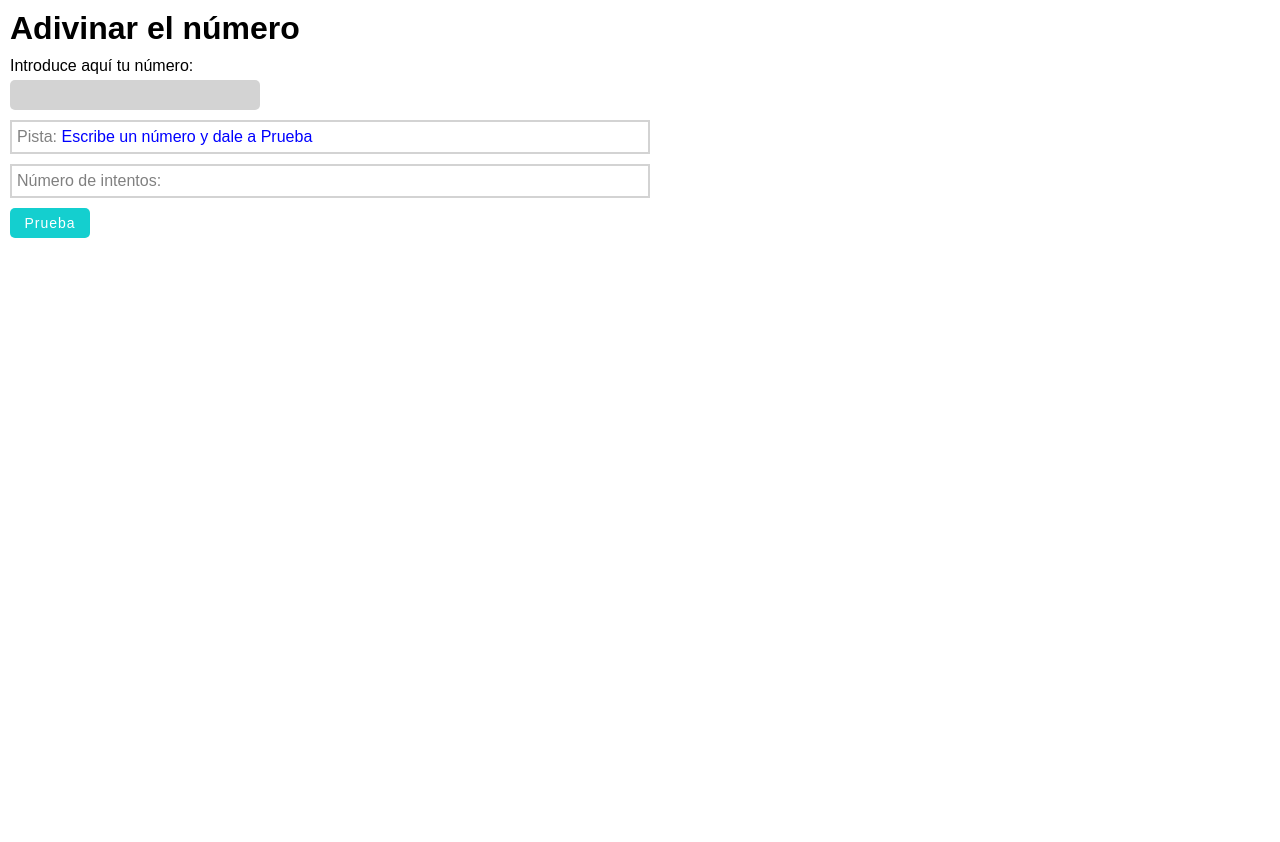
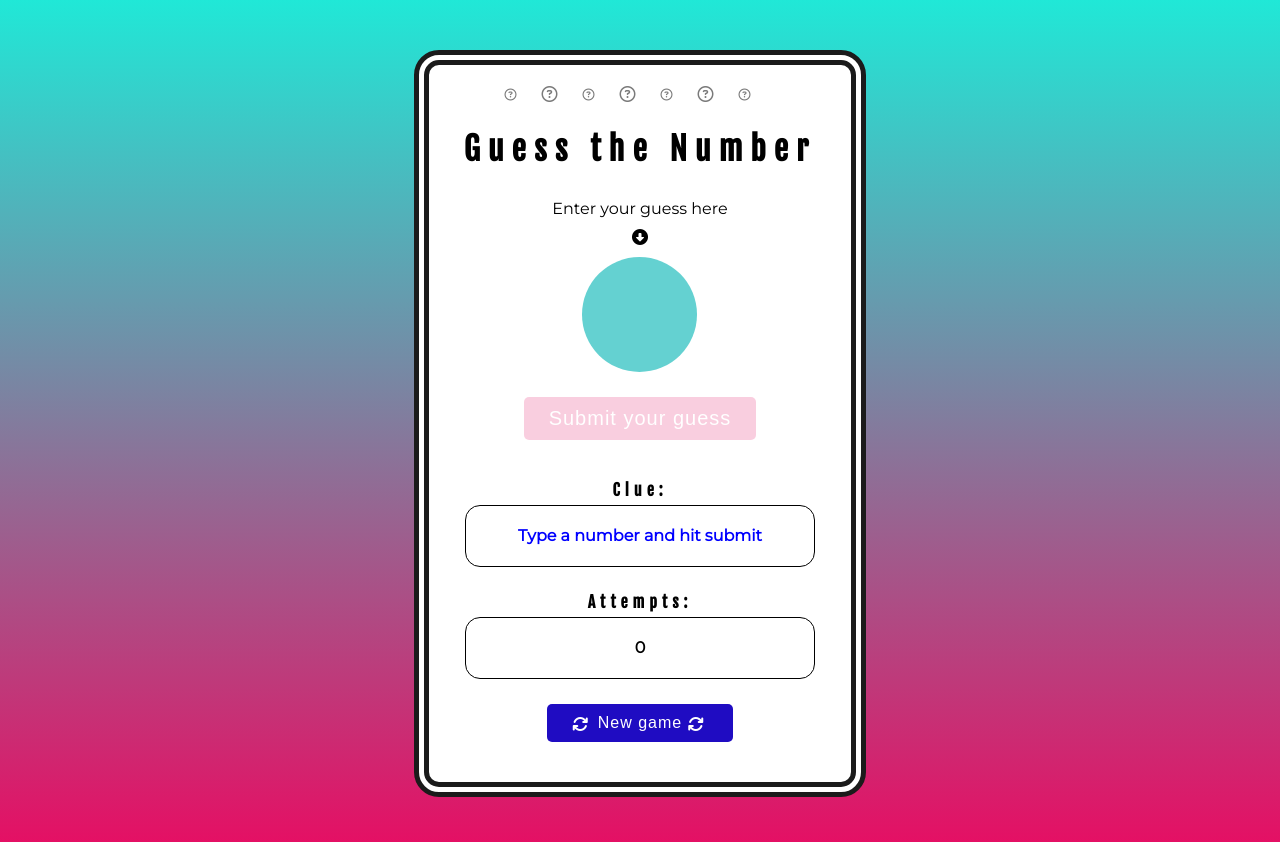
Before and after one commit to kaylacrane/guess-the-number-game, a plain HTML site: page index.html in a window 1280 px wide. Before the commit the page ends 800 px from the top, so only its background shows below. Drawn offline with Linux system fonts and the light colour scheme.

Commit message:
address improvements suggested by teachers

```diff
--- a/css/main.css
+++ b/css/main.css
@@ -2,50 +2,121 @@
   box-sizing: border-box;
   padding: 0;
   margin: 0;
+  outline-style: none;
 }
 html {
-  font-family: Arial, Helvetica, sans-serif;
+  font-family: 'Montserrat', sans-serif;
   font-size: 16px;
 }
-
-.title,
-.form {
-  margin-left: 10px;
-  margin-top: 10px;
+body {
+  height: 100vh;
+  width: 100vw;
+  background-image: linear-gradient(rgb(32, 232, 215), rgb(230, 14, 99));
+}
+.container {
+  display: flex;
+  flex-direction: column;
+  align-items: center;
+  width: fit-content;
+  height: fit-content;
+  margin: 50px auto 0;
+  border: 15px double rgb(27, 27, 27);
+  border-radius: 25px;
+  padding: 20px;
+  background-color: white;
 }
 .form {
   display: flex;
   flex-direction: column;
+  justify-content: center;
+  align-items: center;
+}
+.title {
+  text-align: center;
+  font-family: 'Fjalla One', sans-serif;
+  letter-spacing: 8px;
+  margin: 25px 15px;
+}
+.title__icons {
+  letter-spacing: 25px;
+  color: rgb(122, 122, 122);
+}
+.guess {
+  display: block;
+  text-align: center;
+  padding: 5px;
 }
 .user-number {
-  width: 250px;
-  background-color: lightgrey;
+  width: 115px;
+  background-color: rgb(100, 209, 209);
+  color: white;
+  font-size: 50px;
+  text-align: center;
   border-style: none;
-  line-height: 30px;
-  border-radius: 5px;
+  height: 115px;
+  border-radius: 50%;
   margin: 5px 0;
   padding-left: 5px;
 }
-
-.submit-button {
+.button {
   display: inline-block;
-  width: 80px;
-  line-height: 30px;
+  width: fit-content;
   color: white;
-  font-size: 14px;
+  font-size: 16px;
   letter-spacing: 1px;
-  background-color: rgb(20, 207, 207);
+  background-color: rgb(31, 12, 194);
   border-style: none;
   border-radius: 5px;
-  margin: 5px 0;
+  margin: 20px;
+  padding: 10px 25px;
+}
+.button:hover {
+  box-shadow: 0 0 10px 5px grey;
+}
+.submit-button {
+  opacity: 0.2;
+  font-size: 20px;
+  background-color: rgb(230, 14, 99);
 }
 .msg-box {
-  border: 2px solid lightgrey;
+  border: 1px solid rgb(0, 0, 0);
   margin: 5px 0;
-  max-width: 50vw;
+  width: 350px;
   line-height: 30px;
-  padding-left: 5px;
+  padding: 15px;
+  border-radius: 15px;
+  text-align: center;
+  font-size: 16px;
+}
+.msg-clue {
+  font-weight: bold;
 }
 .box-title {
-  color: grey;
+  color: black;
+  font-family: 'Fjalla One', sans-serif;
+  letter-spacing: 5px;
+  margin: 20px auto 0;
+  font-weight: bold;
 }
+.newGame-container {
+  display: flex;
+}
+.newGame-button {
+  display: inline-block;
+}
+.newGame-button:before {
+  font-family: 'Font Awesome 5 Free';
+  content: '\f021';
+  display: inline-block;
+  padding-right: 3px;
+  vertical-align: middle;
+  font-weight: 900;
+}
+.newGame-button:after {
+  font-family: 'Font Awesome 5 Free';
+  content: '\f021';
+  display: inline-block;
+  padding-right: 3px;
+  vertical-align: middle;
+  font-weight: 900;
+}
--- a/index.html
+++ b/index.html
@@ -4,36 +4,68 @@
     <meta charset="UTF-8" />
     <meta name="viewport" content="width=device-width, initial-scale=1.0" />
     <meta http-equiv="X-UA-Compatible" content="ie=edge" />
-    <title>Adivinar el número</title>
+    <script
+      src="https://kit.fontawesome.com/c75582e3c5.js"
+      crossorigin="anonymous"
+    ></script>
+    <link
+      href="https://fonts.googleapis.com/css2?family=Fjalla+One&family=Montserrat&display=swap"
+      rel="stylesheet"
+    />
+    <title>Guess the Number</title>
     <link href="./css/main.css" rel="stylesheet" />
   </head>
   <body>
-    <h1 class="title">Adivinar el número</h1>
+    <div class="container">
+      <span class="title__icons"
+        ><i class="far fa-question-circle fa-xs"></i
+        ><i class="far fa-question-circle"></i
+        ><i class="far fa-question-circle fa-xs"></i
+        ><i class="far fa-question-circle"></i
+        ><i class="far fa-question-circle fa-xs"></i
+        ><i class="far fa-question-circle"></i
+        ><i class="far fa-question-circle fa-xs"></i
+      ></span>
+      <h1 class="title">Guess the Number</h1>
+
       <form action="" method="POST" class="form">
-      <label for="userNumber">Introduce aquí tu número:</label>
+        <label for="userNumber"
+          ><span class="guess">Enter your guess here</span>
+          <span class="guess"
+            ><i class="fas fa-arrow-alt-circle-down"></i> </span
+        ></label>
         <input
           type="number"
           name=""
           id="userNumber"
           class="user-number js-user-number"
         />
-
+        <button
+          id="submit-button"
+          class="button submit-button js-submit-button"
+          type="button"
+          disabled
+        >
+          Submit your guess
+        </button>
+        <span class="box-title">Clue: </span>
         <div class="msg-box clues">
-        <span class="box-title">Pista: </span><span class="js-clues-msg"></span>
+          <span class="msg-clue js-clues-msg"></span>
         </div>
+        <span class="box-title">Attempts: </span>
         <div class="msg-box attempts">
-        <span class="box-title">Número de intentos: </span
-        ><span class="js-attempts-msg"></span>
+          <span class="msg-clue js-attempts-msg">0</span>
+        </div>
+        <button
+          id="newGame-button"
+          class="button newGame-button js-newGame-button"
+          type="reset"
+        >
+          New game
+        </button>
+      </form>
     </div>
 
-      <button
-        id="submit-button"
-        class="submit-button js-submit-button"
-        type="button"
-      >
-        Prueba
-      </button>
-    </form>
     <script src="./js/main.js" type="text/javascript"></script>
   </body>
 </html>
--- a/js/main.js
+++ b/js/main.js
@@ -1,77 +1,99 @@
 'use strict';
 
-//SELECTORS -- document.querySelector("");
-const secretNumber = getRandomNumber(100);
+//SELECTORS
+let secretNumber = getRandomNumber(100);
+const userInput = document.querySelector('.js-user-number');
+const cluesMsgBox = document.querySelector('.js-clues-msg');
+const attemptsMsg = document.querySelector('.js-attempts-msg');
+const submitButton = document.querySelector('.js-submit-button');
+const newGameButton = document.querySelector('.js-newGame-button');
+
+let userNumber;
+let attempts = 0;
+
 console.log(`El número aleatorio es ${secretNumber}`);
 
-const userInput = document.querySelector('.js-user-number');
-let userNumber = 0;
-
-const cluesMsg = document.querySelector('.js-clues-msg');
-const attemptsMsg = document.querySelector('.js-attempts-msg');
-
-const button = document.querySelector('.js-submit-button');
-
-let attempts = 0;
-
-/* Messages to display in clues box */
-const defaultMsg = 'Escribe un número y dale a Prueba';
-const tooHighMsg = 'Demasiado alto...';
-const tooLowMsg = 'Demasiado bajo...';
-const numberLimitMsg = 'El número debe estar entre 1 y 100';
-const winnerMsg = 'Has ganado campeona!!!';
-
-/*set default cluesMsg text*/
-cluesMsg.innerHTML = defaultMsg;
-cluesMsg.style.color = 'blue';
-
 //FUNCTIONS
-/*generate secret random number upon loading page*/
+/*generates secret random number upon loading page*/
 function getRandomNumber(max) {
   return Math.ceil(Math.random() * max);
 }
-/*collect data from user number input*/
+/*collects data from user number input*/
 function getUserNumber() {
   userNumber = parseInt(userInput.value);
   console.log(`La usuaria ha elegido ${userNumber}`);
-  return userNumber;
 }
-/*compare user input to secret number*/
-function compareNumbers() {
+/*increases attempts number*/
+function updateAttempts() {
   attempts += 1;
   attemptsMsg.innerHTML = attempts;
   console.log('Número de intentos', attempts);
-  if (userNumber === secretNumber) {
-    /*display success msg*/
-    cluesMsg.innerHTML = winnerMsg;
-    cluesMsg.style.color = 'yellowgreen';
-  } else if (userNumber > 100) {
-    /*display over 100 msg*/
-    cluesMsg.innerHTML = numberLimitMsg;
-    cluesMsg.style.color = 'darkorange';
+}
+/*changes clue text and colors*/
+function changeClues(msg, color) {
+  cluesMsgBox.innerHTML = msg;
+  cluesMsgBox.style.color = color;
+}
+/*sets default cluesMsg text*/
+changeClues('Type a number and hit submit', 'blue');
+/*compares numbers and makes changes to clues*/
+function compareNumbers() {
+  if (userNumber < 1 || userNumber > 100) {
+    /*displays under 1 or over 100 msg*/
+    changeClues('Guess a number from 1 to 100', 'rgb(156, 2, 136)');
+  } else if (userNumber === secretNumber) {
+    /*displays success msg*/
+    changeClues(
+      `💐 💐 ${userNumber} is the secret number! 💐 💐`,
+      'rgb(230, 14, 99)'
+    );
+    /*deactivates button*/
+    submitButton.disabled = true;
+    submitButton.style.opacity = '0.5';
   } else if (userNumber > secretNumber) {
-    /*display too high msg*/
-    cluesMsg.innerHTML = tooHighMsg;
-    cluesMsg.style.color = 'red';
+    /*displays too high msg*/
+    changeClues(`${userNumber} is too high...`, 'rgb(230, 14, 99)');
   } else if (userNumber < secretNumber) {
     /*display too low msg*/
-    cluesMsg.innerHTML = tooLowMsg;
-    cluesMsg.style.color = 'red';
+    changeClues(`${userNumber} is too low...`, 'rgb(230, 14, 99)');
   }
 }
-/* eventHandler function that combines above functions into one*/
-function buttonHandler() {
+/*Clears number input when button is clicked*/
+function clearNumber() {
+  if (userInput.value) {
+    userInput.value = '';
+  }
+}
+// EVENT HANDLERS
+/* Combines above functions into one*/
+function submitButtonHandler() {
   getUserNumber();
+  updateAttempts();
   compareNumbers();
+  clearNumber();
 }
-
-/*eventHandler function to prevent sending data upon hitting enter*/
+/*Prevents sending data upon hitting enter*/
 function inputEnterHandler(ev) {
   let keyCode = ev.keyCode;
   if (keyCode === 13) {
     ev.preventDefault();
   }
+  /*to activate button*/
+  submitButton.disabled = false;
+  submitButton.style.opacity = '1';
 }
-//LISTENERS
-button.addEventListener('click', buttonHandler);
+/*starts a new game*/
+function startNewGame() {
+  secretNumber = getRandomNumber(100);
+  console.log(`El número aleatorio es ${secretNumber}`);
+  attempts = 0;
+  changeClues('Type a number and hit submit', 'blue');
+  submitButton.disabled = true;
+  submitButton.style.opacity = '0.5';
+}
+
+// LISTENERS
+submitButton.addEventListener('click', submitButtonHandler);
 userInput.addEventListener('keydown', inputEnterHandler);
+userInput.addEventListener('click', clearNumber);
+newGameButton.addEventListener('click', startNewGame);
```
Lines whose indentation alone changed are shown as unchanged.
